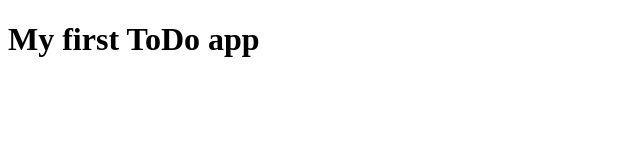
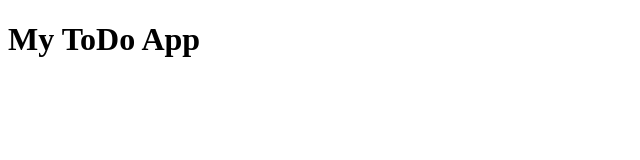
Before and after one commit to PaulC0de/JS_TODO_APP, a plain HTML site: page index.html in a window 1280 px wide. Shown: the whole page, without its empty margins (0-640 px from the left). Drawn offline with Linux system fonts and the light colour scheme.

Commit message:
refactor index.html for improved formatting

```diff
--- a/index.html
+++ b/index.html
@@ -1,11 +1,11 @@
 <!DOCTYPE html>
 <html lang="en">
-<head>
-    <meta charset="UTF-8">
-    <meta name="viewport" content="width=device-width, initial-scale=1.0">
+  <head>
+    <meta charset="UTF-8" />
+    <meta name="viewport" content="width=device-width, initial-scale=1.0" />
     <title>ToDo App</title>
-</head>
-<body>
-    <h1>My first ToDo app </h1>
-</body>
+  </head>
+  <body>
+    <h1>My ToDo App</h1>
+  </body>
 </html>
```
